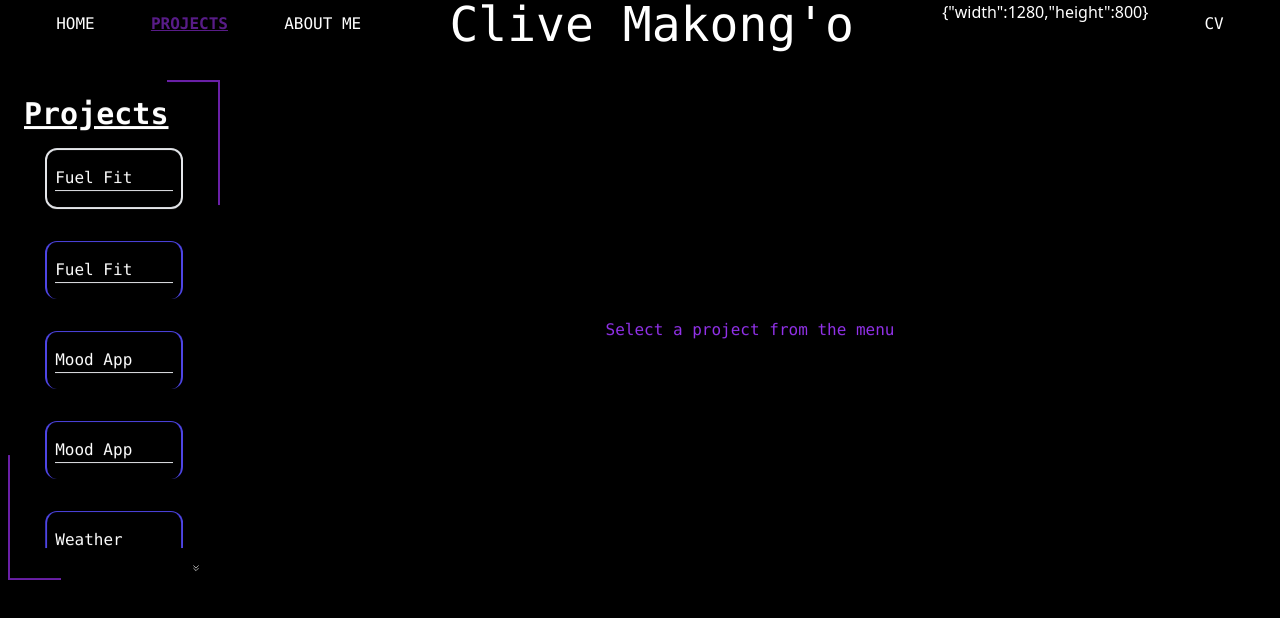
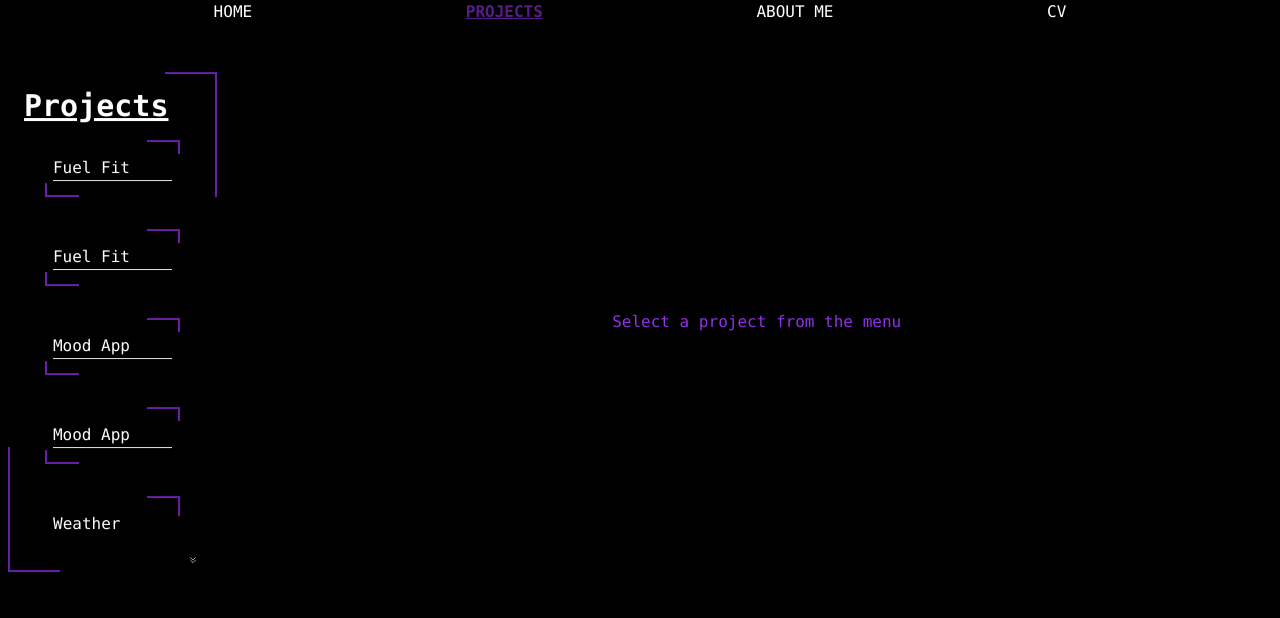
Before and after one commit to Clive-Makongo/my-portfolio, a React (Vite) app: page / in a window 1280 px wide. Both pictures are taken after a click on the button "PROJECTS". Shown: the top 618 px of the page. Built offline with nearby package versions, Linux system fonts and the light colour scheme.

Commit message:
added Home Page styling

```diff
--- a/src/components/Projects.jsx
+++ b/src/components/Projects.jsx
@@ -10,11 +10,11 @@ function Projects({link}) {
       initial={{ opacity: 0 }}
       animate={{ opacity: 1}}
       transition={{ duration: 2 }}
-      className="w-full flex justify-end flex-row hover:bg-opacity-60 rounded hover:bg-indigo-800 h-[81vh] "
+      className="w-full flex justify-end flex-row hover:bg-opacity-60 h-[81vh] "
     >
       <iframe
         src={link}
-        className="w-full h-full rounded-xl border-0"
+        className="w-full h-full relative before:content-[''] before:absolute before:top-0 before:right-0 before:w-1/4 before:h-1/4 before:border-t-2 before:border-r-2 before:border-purple-800 after:content-[''] after:absolute after:bottom-0 after:left-0 after:w-1/4 after:h-1/4 after:border-b-2 after:border-l-2 after:border-purple-800"
         title="Embedded Project"
       ></iframe>
     </motion.div>
--- a/src/components/ScrollMenu.jsx
+++ b/src/components/ScrollMenu.jsx
@@ -59,14 +59,14 @@ const ScrollMenu = ({ items, onSelectProject }) => {
             </button> */}
             <div
                 ref={menuRef}
-                className="h-[400px] w-full p-4 divide-y divide-indigo-600 justify-center overflow-y-hidden snap-y snap-mandatory scrollbar-hide"
+                className="h-[400px] w-full p-4  justify-center overflow-y-hidden snap-y snap-mandatory scrollbar-hide"
             >
                 {delayedItems.map((item, index) => (
 
                     <motion.div
                         key={item.id}
-                        className={`snap-start my-8 mx-auto font-mono py-4 p-2 cursor-pointer font-[300] hover:bg-indigo-900 hover:text-black transition-colors divide-y divide-purple-600 duration-200 rounded-xl w-4/5  ${selectedItemId === item.id ? 'bg-purple-900 border-2 border-indigo-900' : 'hover:bg-purple-600 border-2 border-indigo-90'
-                            }`}
+                        className={`snap-start my-8 mx-auto font-mono py-4 p-2 cursor-crosshair font-[300] hover:bg-indigo-900 hover:text-black transition-colors duration-200 w-4/5  ${selectedItemId === item.id ? 'bg-purple-900 ' : 'hover:bg-purple-600 '
+                            } relative`}
                         initial={{ x: -100 }}
                         animate={{
                             x: 0,
@@ -77,6 +77,9 @@ const ScrollMenu = ({ items, onSelectProject }) => {
                         whileTap={{ scale: 0.95 }}
                         onClick={() => handleItemClick(item)}
                     >
+                        <div className="absolute top-0 right-0 w-1/4 h-1/4 border-t-2 border-r-2 border-purple-800"></div>
+                        <div className="absolute bottom-0 left-0 w-1/4 h-1/4 border-b-2 border-l-2 border-purple-800"></div>
+
                         {item.title}
                         <hr className='color' />
                     </motion.div>
--- a/src/pages/Home.jsx
+++ b/src/pages/Home.jsx
@@ -157,8 +157,8 @@ function Home() {
             >
               ABOUT ME
             </motion.button>
-            <Header />
-            <div>{JSON.stringify(size)}</div>
+
+
             <motion.button
               whileHover={{ scale: 1.1 }}
               className="font-mono"
@@ -192,7 +192,7 @@ function Home() {
                   className="w-full flex"
                 >
                   <motion.div
-                    className="w-2/12 ml-2 h-[50vwh] relative before:content-[''] before:absolute before:top-0 before:right-0 before:w-1/4 before:h-1/4 before:border-t-2 before:border-r-2 before:border-purple-800 after:content-[''] after:absolute after:bottom-0 after:left-0 after:w-1/4 after:h-1/4 after:border-b-2 after:border-l-2 after:border-purple-800"
+                    className="w-2/12 ml-2 m-4 h-[50vwh] relative before:content-[''] before:absolute before:top-0 before:right-0 before:w-1/4 before:h-1/4 before:border-t-2 before:border-r-2 before:border-purple-800 after:content-[''] after:absolute after:bottom-0 after:left-0 after:w-1/4 after:h-1/4 after:border-b-2 after:border-l-2 after:border-purple-800"
                     variants={menuVariants}
                     animate={{
                       // borderColor: ["#C084FC", "#818CF8", "#6366F1", "#C084FC"],
```
